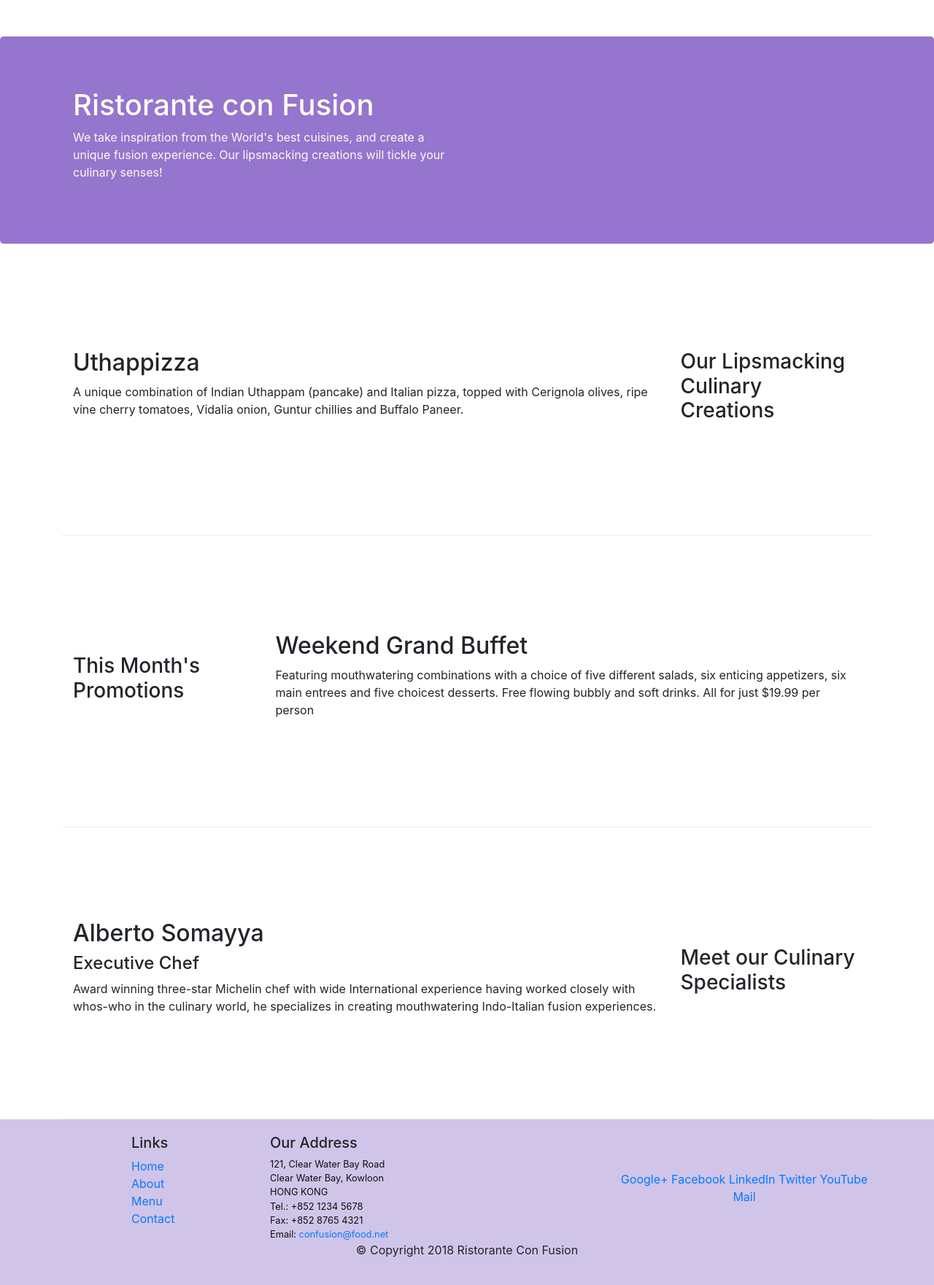
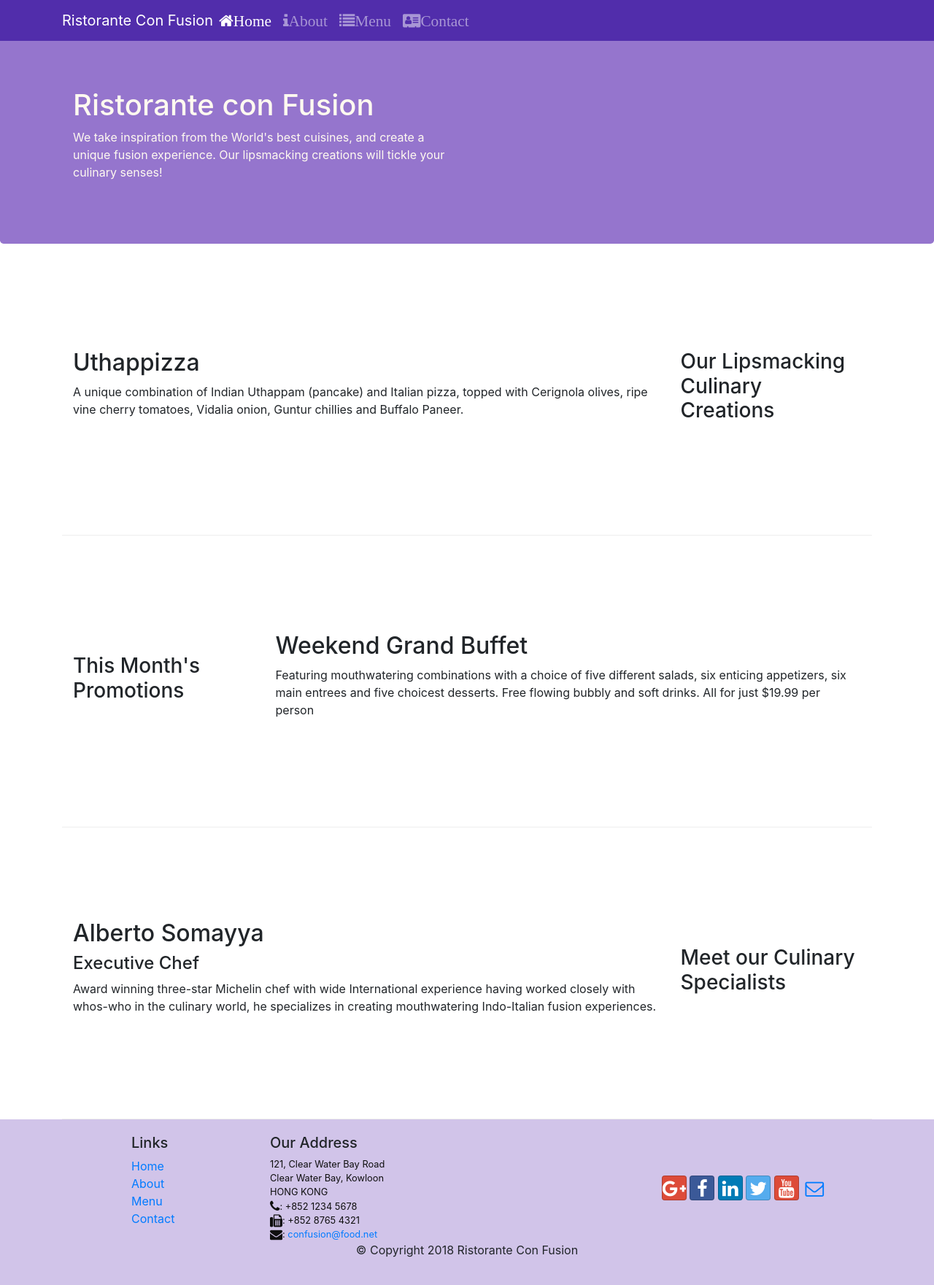
Before and after one commit to Coletin/TestBoostrap, a website: page index.html in a window 1280 px wide. Shown: the whole page at 73% size. Drawn offline with nearby package versions, Linux system fonts and the light colour scheme.

Commit message:
Icon fotns

```diff
--- a/css/styles.css
+++ b/css/styles.css
@@ -32,6 +32,6 @@ address{
 body{
     padding: 50px 0px 0px 0px;
 }
-.navbar-darl{
+.navbar-dark{
     background-color: #512DAB;
 }
--- a/index.html
+++ b/index.html
@@ -8,7 +8,10 @@
     <meta http-equiv="x-ua-compatible" content="ie=edge">
     <!-- Bootstrap CSS -->
     <link rel="stylesheet" href="node_modules/bootstrap/dist/css/bootstrap.min.css">
-    <link rel="stylesheet" href="css/styles.css">
+    <link rel="stylesheet" href="css/styles.css"/>
+    <link rel="stylesheet" href="node_modules/font-awesome/css/font-awesome.min.css"/>
+    <link rel="stylesheet" href="node_modules/bootstrap-social/bootstrap-social.css"/>
+
     <title>Ristorante Con Fusion</title>
 </head>
 
@@ -22,16 +25,16 @@
             <div class="collapse navbar-collapse" id="Navbar">
                 <ul class="navbar-nav mr-auto">
                     <li class="nav-item active">
-                        <a class="nav-link" href="#">Home</a>
+                        <a class="nav-link" href="#"><span class="fa fa-home fa-lg">Home</span></a>
                     </li>
                     <li class="nav-item">
-                        <a class="nav-link" href="./aboutus.html">About</a>
+                        <a class="nav-link" href="./aboutus.html"><span class="fa fa-info fa-lg">About</span></a>
                     </li>
                     <li class="nav-item">
-                        <a class="nav-link" href="#">Menu</a>
+                        <a class="nav-link" href="#"><span class="fa fa-list fa-lg">Menu</span></a>
                     </li>
                     <li class="nav-item">
-                        <a class="nav-link" href="#">Contact</a>
+                        <a class="nav-link" href="#"><span class="fa fa-address-card fa-lg">Contact</span></a>
                     </li>
                 </ul>
             </div>
@@ -103,19 +106,19 @@
 		              121, Clear Water Bay Road<br>
 		              Clear Water Bay, Kowloon<br>
 		              HONG KONG<br>
-		              Tel.: +852 1234 5678<br>
-		              Fax: +852 8765 4321<br>
-		              Email: <a href="mailto:confusion@food.net">confusion@food.net</a>
+		              <i class="fa fa-phone fa-lg"></i>: +852 1234 5678<br>
+		              <i class="fa fa-fax fa-lg"></i>: +852 8765 4321<br>
+		              <i class="fa fa-envelope fa-lg"></i>: <a href="mailto:confusion@food.net">confusion@food.net</a>
 		           </address>
                 </div>
                 <div class="col-12 col-sm-4 align-self-center">
                     <div class="text-center">
-                        <a href="http://google.com/+">Google+</a>
-                        <a href="http://www.facebook.com/profile.php?id=">Facebook</a>
-                        <a href="http://www.linkedin.com/in/">LinkedIn</a>
-                        <a href="http://twitter.com/">Twitter</a>
-                        <a href="http://youtube.com/">YouTube</a>
-                        <a href="mailto:">Mail</a>
+                        <a class="btn btn-social-icon btn-google" href="http://google.com/+"><i class="fa fa-google-plus fa-lg"></i></a>
+                        <a class="btn btn-social-icon btn-facebook" href="http://www.facebook.com/profile.php?id="><i class="fa fa-facebook fa-lg"></i></a>
+                        <a class="btn btn-social-icon btn-linkedin" href="http://www.linkedin.com/in/"><i class="fa fa-linkedin fa-lg"></i></a>
+                        <a class="btn btn-social-icon btn-twitter" href="http://twitter.com/"><i class="fa fa-twitter fa-lg"></i></a>
+                        <a class="btn btn-social-icon btn-google" href="http://youtube.com/"><i class="fa fa-youtube fa-lg"></i></a>
+                        <a class="btn btn-social-icon" href="mailto:"><i class="fa fa-envelope-o fa-lg"></i></a>
                     </div>
                 </div>
            </div>
--- a/package.json
+++ b/package.json
@@ -7,7 +7,6 @@
     "start": "npm run lite",
     "test": "echo \"Error: no test specified\" && exit 1",
     "lite": "lite-server"
-
   },
   "author": "",
   "license": "ISC",
@@ -16,6 +15,8 @@
   },
   "dependencies": {
     "bootstrap": "^4.0.0",
+    "bootstrap-social": "^5.1.1",
+    "font-awesome": "^4.7.0",
     "jquery": "^3.3.1",
     "popper.js": "^1.12.9"
   }
```
Also changed, not shown: aboutus.html (+16 -13 lines), 1 other file.
